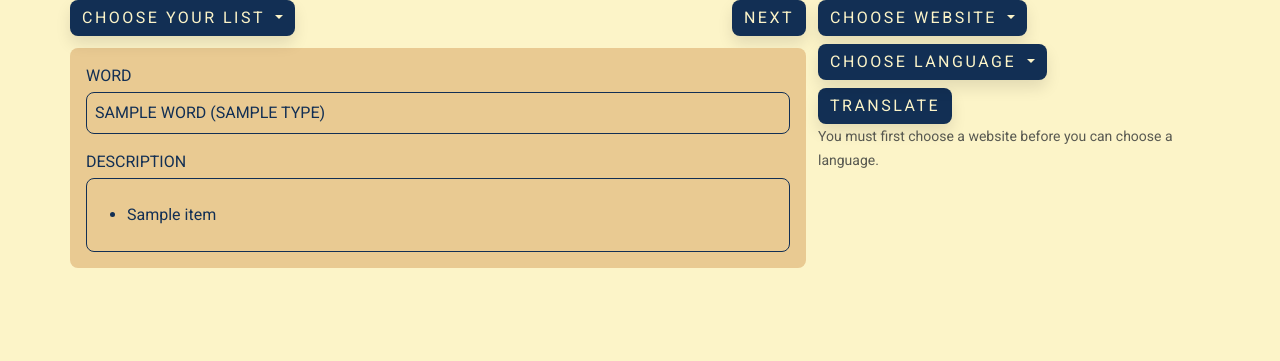
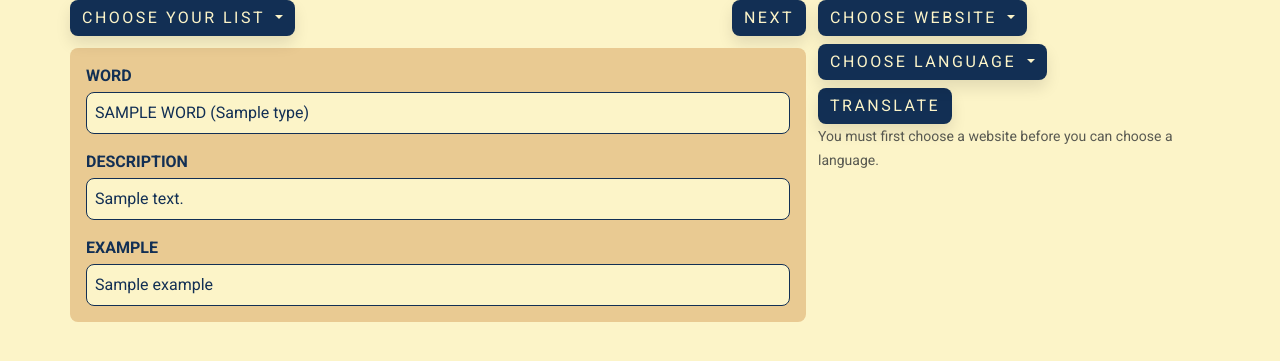
Before and after one commit to cuberkam/wordyforest, a Django app: template templates/index.html in a window 1280 px wide. Shown: the part 84-445 px from the top of the page. Run offline with Django 4.2, Linux system fonts and the light colour scheme; the template is opened without the code that fills it: most values are stand-ins (such as "Sample title", 1, 10 or a date in 2020); some libraries are stand-ins or nearby versions.

Commit message:
Add example field in index template

```diff
--- a/static/css/base.css
+++ b/static/css/base.css
@@ -60,6 +60,7 @@ body {
     border: 0.1rem solid var(--dark-blue);
     width: 100%;
     border-radius: 0.5rem;
+    background-color: var(--primary-bg);
 }
 
 .button {
--- a/templates/index.html
+++ b/templates/index.html
@@ -32,19 +32,25 @@
     </div>
 
     <div class="col-sm-12 box p-3">
-      <p class="mb-1 font-weight-bold">WORD</p>
-      <p class="wire-frame p-2 text-uppercase">
-        <span id="word">{{ word.word }}</span>
-        <span>({{ word.type }})</span>
+      <p class="mb-1 fw-bold">WORD</p>
+      <p class="wire-frame p-2">
+        <span id="word" class="text-uppercase">{{ word.word }}</span>
+        <span id="type">({{ word.type }})</span>
       </p>
 
-      <p class="mb-1 font-weight-bold">DESCRIPTION</p>
-      <div id="description" class="wire-frame p-2">
-        <ul>
-          {%for item in word.description%}
-          <li>{{ item }}</li>
-          {% endfor %}
-        </ul>
+      <p class="mb-1 fw-bold">DESCRIPTION</p>
+      <div class="wire-frame p-2 mb-3">
+        <span id="description" class="upper-fl">{{ word.description }}</span>
+      </div>
+
+      <p class="mb-1 fw-bold">EXAMPLE</p>
+      <div class="wire-frame p-2">
+        {% if word.example == None %}
+        <span id="example"> </span>
+        {% else %}
+        <span id="example" class="upper-fl">{{ word.example }}</span>
+        {% endif %}
+
       </div>
     </div>
   </div>
```
